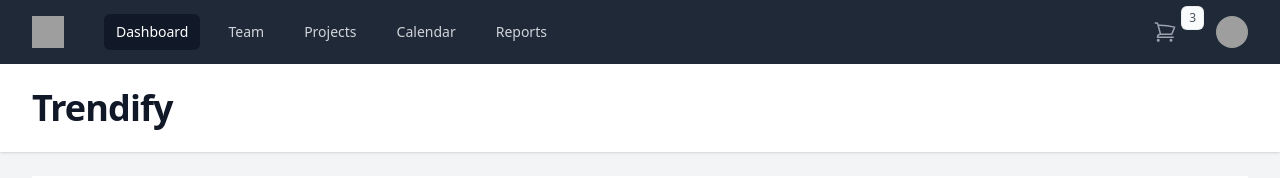
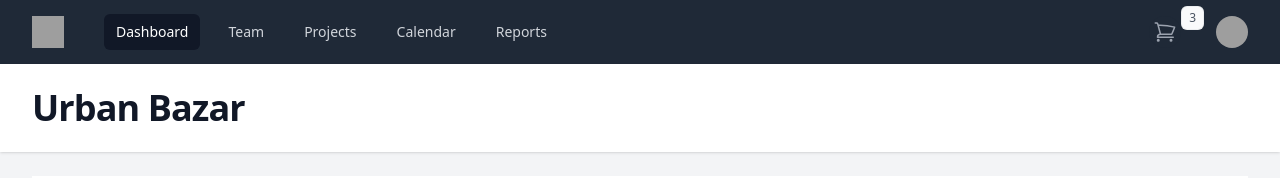
Before and after one commit to pallab99/E-Commerce-Frontend, a Next.js app: page / in a window 1280 px wide. Shown: the top 178 px of the page. Built offline with nearby package versions, Linux system fonts and the light colour scheme; grey boxes are pictures that could not be loaded.

Commit message:
fixed the titles

```diff
--- a/Components/Navbar/index.tsx
+++ b/Components/Navbar/index.tsx
@@ -215,7 +215,7 @@ export default function Navbar({ children }: any) {
         <header className="bg-white shadow">
           <div className="mx-auto max-w-7xl px-4 py-6 sm:px-6 lg:px-8">
             <h1 className="text-4xl font-bold tracking-tight text-gray-900">
-            Trendify
+            Urban Bazar
             </h1>
           </div>
         </header>
--- a/app/layout.tsx
+++ b/app/layout.tsx
@@ -1,7 +1,7 @@
 import './globals.css';
 
 export const metadata = {
-  title: 'Trendify',
+  title: 'Urban Bazar',
   description: 'Shop all trendy pieces today',
 };
 
```
